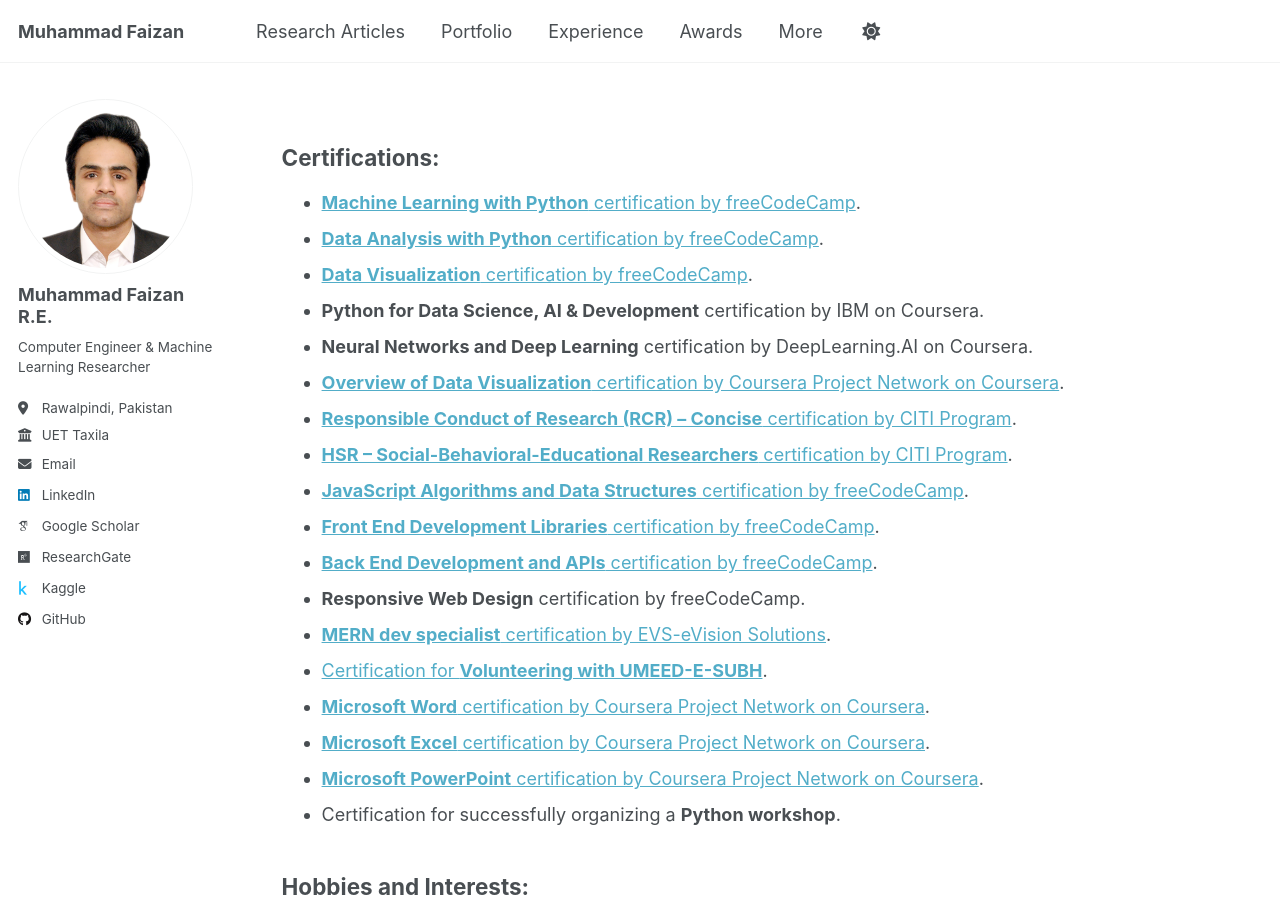
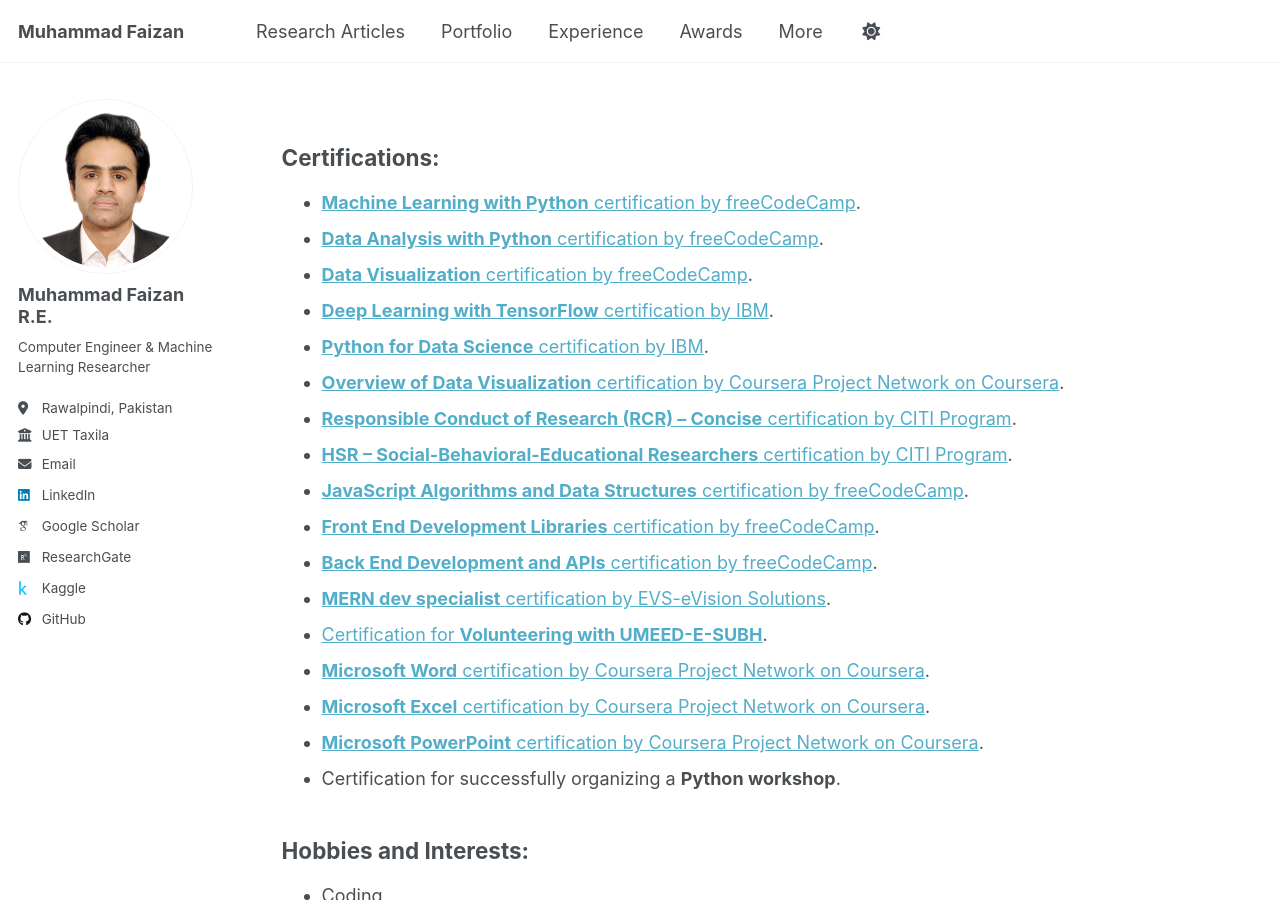
Before and after one commit to MuhammadFaizan99/MuhammadFaizan99.github.io, a Jekyll site: the page built from _pages/more.md, in a window 1280 px wide and 900 px high. Built offline with Jekyll 4.4.1, drawn with Linux system fonts in a browser that asks for light colours; some web fonts are replaced; a script that is not in the unit is left out.

Commit message:
Update more.md

```diff
--- a/_pages/more.md
+++ b/_pages/more.md
@@ -13,15 +13,14 @@ redirect_from:
 - [**Machine Learning with Python** certification by freeCodeCamp](https://freecodecamp.org/certification/fcc67cd55f9-c36a-4a22-8abf-c691d82cc511/machine-learning-with-python-v7).
 - [**Data Analysis with Python** certification by freeCodeCamp](https://www.freecodecamp.org/certification/fcc67cd55f9-c36a-4a22-8abf-c691d82cc511/data-analysis-with-python-v7).
 - [**Data Visualization** certification by freeCodeCamp](https://www.freecodecamp.org/certification/fcc67cd55f9-c36a-4a22-8abf-c691d82cc511/data-visualization).
-- **Python for Data Science, AI & Development** certification by IBM on Coursera.
-- **Neural Networks and Deep Learning** certification by DeepLearning.AI on Coursera.
+- [**Deep Learning with TensorFlow** certification by IBM](https://courses.skillsbuild.skillsnetwork.site/certificates/051fe8cb6d3d42d0b5e972b6b4a7fe85).
+- [**Python for Data Science** certification by IBM](https://courses.skillsbuild.skillsnetwork.site/certificates/09e46915148346d994c201671734880b).
 - [**Overview of Data Visualization** certification by Coursera Project Network on Coursera](https://www.coursera.org/account/accomplishments/verify/PUT192LA7K66).
 - [**Responsible Conduct of Research (RCR) – Concise** certification by CITI Program](https://www.citiprogram.org/verify/?wb6c213f9-d3bb-4ae6-a0e0-3641674abc68-71594743).
 - [**HSR – Social-Behavioral-Educational Researchers** certification by CITI Program](https://www.citiprogram.org/verify/?w68492d72-519b-4e0b-bd8a-6bfbf94be0ad-71594790).
 - [**JavaScript Algorithms and Data Structures** certification by freeCodeCamp](https://www.freecodecamp.org/certification/fcc67cd55f9-c36a-4a22-8abf-c691d82cc511/javascript-algorithms-and-data-structures).
 - [**Front End Development Libraries** certification by freeCodeCamp](https://www.freecodecamp.org/certification/fcc67cd55f9-c36a-4a22-8abf-c691d82cc511/front-end-development-libraries).
 - [**Back End Development and APIs** certification by freeCodeCamp](https://www.freecodecamp.org/certification/fcc67cd55f9-c36a-4a22-8abf-c691d82cc511/back-end-development-and-apis).
-- **Responsive Web Design** certification by freeCodeCamp.
 - [**MERN dev specialist** certification by EVS-eVision Solutions](https://drive.google.com/file/d/1Vq_yaPOXdfCmPjcW1wjV79CW_KK2tBBV/view?usp=sharing).
 - [Certification for **Volunteering with UMEED-E-SUBH**](https://drive.google.com/file/d/1NYcA-aowOeHe32njHK3TpKrUucUHjtcd/view?usp=sharing).
 - [**Microsoft Word** certification by Coursera Project Network on Coursera](https://www.coursera.org/account/accomplishments/verify/VUOJXXW83T6U).
```
